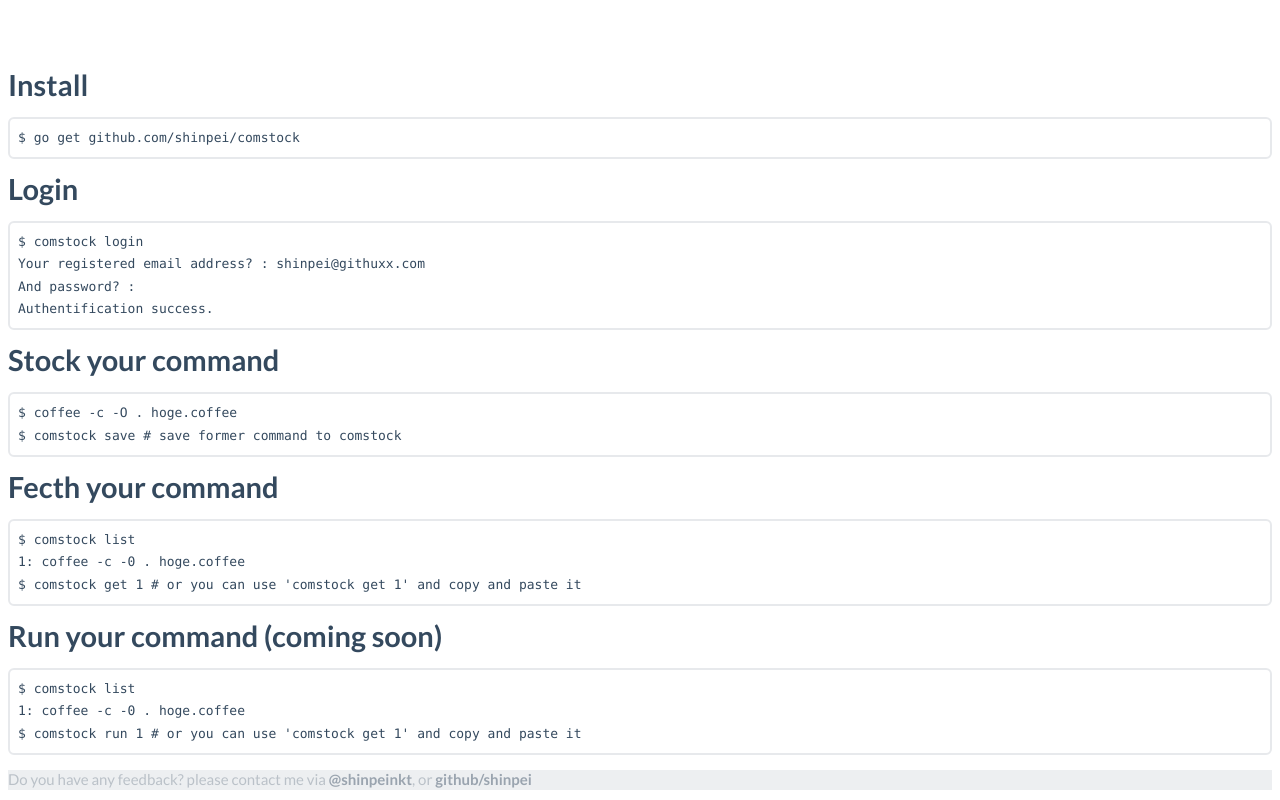
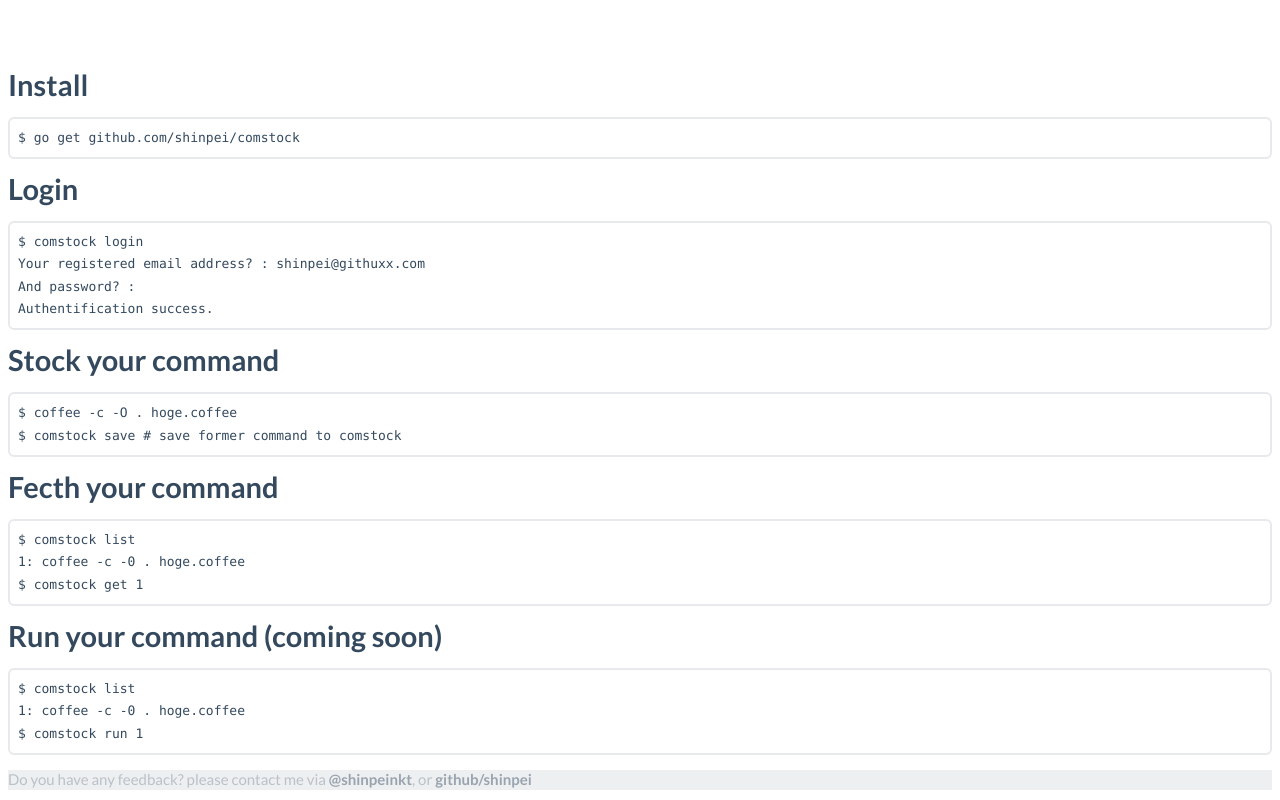
Before and after one commit to shinpei/comstock-www, a website: page documents/index.html in a window 1280 px wide. Shown: the part 445-1245 px from the top of the page. Drawn offline with nearby package versions, Linux system fonts and the light colour scheme.

Commit message:
update index

```diff
--- a/documents/index.html
+++ b/documents/index.html
@@ -62,7 +62,7 @@
 <pre class="prettyprint">
 $ comstock list
 1: coffee -c -0 . hoge.coffee
-$ comstock get 1 # or you can use 'comstock get 1' and copy and paste it
+$ comstock get 1
 </pre>
 </div>
 
@@ -71,7 +71,7 @@
 <pre class="prettyprint">
 $ comstock list
 1: coffee -c -0 . hoge.coffee
-$ comstock run 1 # or you can use 'comstock get 1' and copy and paste it
+$ comstock run 1
 </pre>
 </div>
 
```
